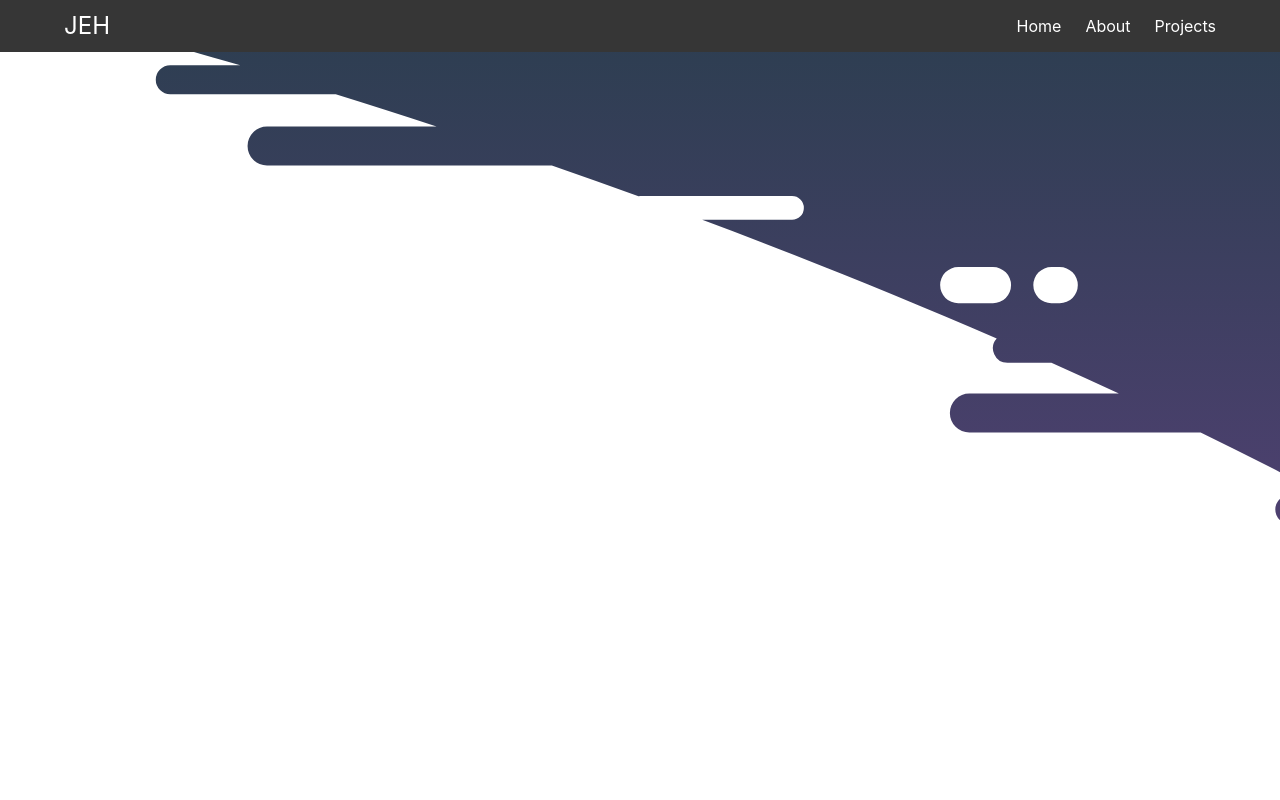
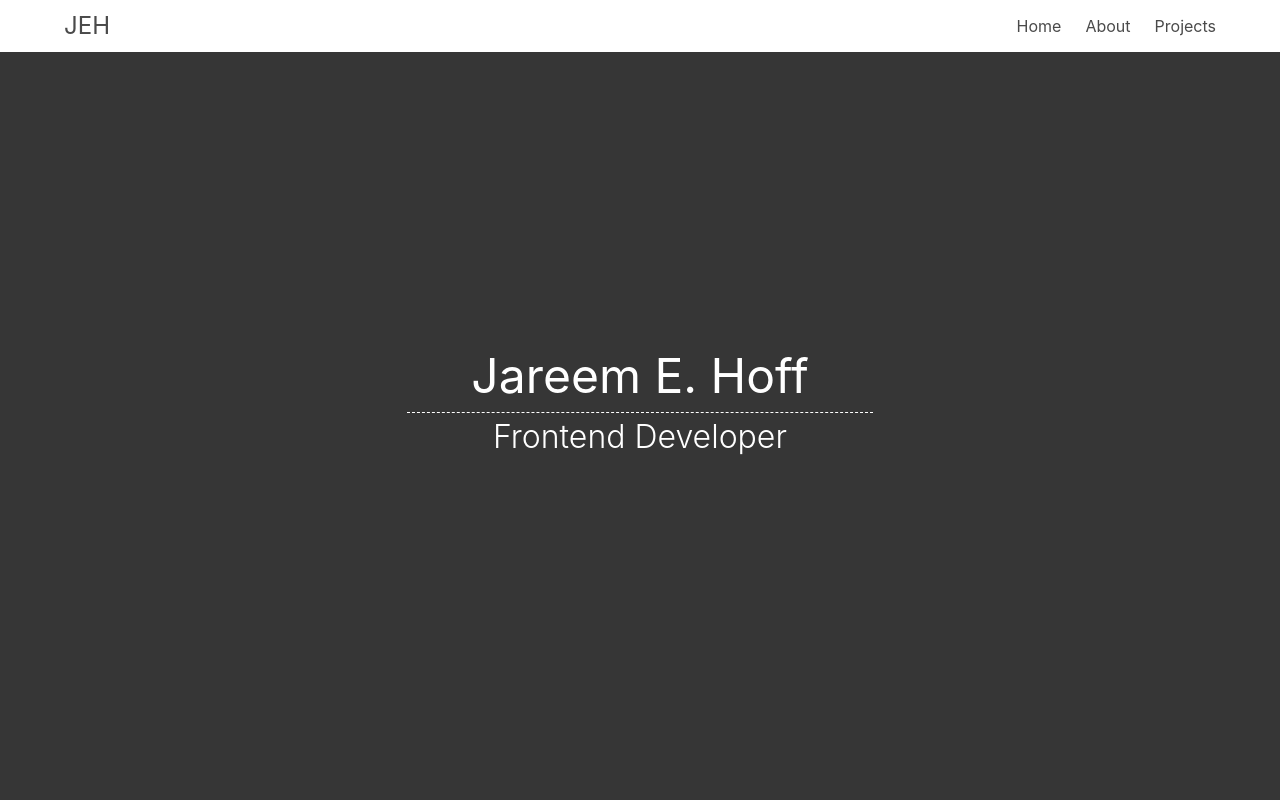
Before and after one commit to 12jihan/portfo, an Angular app: page /home in a window 1280 px wide. Shown: the top 800 px of the page. Built offline with nearby package versions, Linux system fonts and the light colour scheme.

Commit message:
this is a final push for tonight

```diff
--- a/src/app/components/homepage/homepage.component.html
+++ b/src/app/components/homepage/homepage.component.html
@@ -1,5 +1,34 @@
-<div class="conX">
-</div>
+<div class="hero is-fullheight is-dark">
+    <div class="hero-body">
+      <div class="container has-text-centered">
+        <div class="columns is-centered">
+
+          <div class="column is-5">
+            <h1 class="is-size-1 has-text-weight-normal has-text-centereds">Jareem E. Hoff</h1>
+
+            <!--
+              Use type js to make this do some funky stuff
+            -->
+            <h2 class="is-size-3 has-text-weight-light">Frontend Developer</h2>
+          </div>
+
+        </div>
+      </div>
+    </div>
+  </div>
+
+<!--
+  come back to this when you're ready to fix it ... mnaybe put it in it's own component
+-->
+
+<!-- <div class="conX">
+
+  <div id="leftImg">
+    <h1 class="is-size-1 has-text-white has-text-weight-light">Jareem Hoff</h1>
+    <img src="../../../assets/images/SVG/ballThing.svg">
+  </div>
+
+</div> -->
 
 <div class="container">
   <div class="columns is-multiline">
--- a/src/app/components/homepage/homepage.component.scss
+++ b/src/app/components/homepage/homepage.component.scss
@@ -1,9 +1,41 @@
-div.conX {
-    height: 100vh;
-    width: auto;
+div.hero-body {
+    h1 {
+        border-bottom: dashed white 1px;
+    }
+}
 
-    background:  url(../../../assets/images/SVG/bg-image.svg) no-repeat;
-    background-size: cover;
-    padding-top: 502px;
-    padding-bottom: 1000px;
-}
+
+
+
+
+
+// div.conX {
+//     height: 100vh;
+//     width: auto;
+
+//     background:  url(../../../assets/images/SVG/bg-image.svg) no-repeat;
+//     background-size: cover;
+//     padding-bottom: 1000px;
+
+//     #leftImg {
+//         position: relative;
+//         top: 350px;
+//         left: 100px;
+//         height: auto;
+//         width: 600px;
+
+//         h1 {
+//             z-index: 10;
+//             position: absolute;
+//             top: 150px;
+//             left: 25%;
+//             text-align: center;
+//             border-bottom: solid white
+//         }
+
+//         img {
+//             z-index: 4;
+//         }
+
+//     }
+// }
--- a/src/app/components/navbar/navbar.component.html
+++ b/src/app/components/navbar/navbar.component.html
@@ -1,4 +1,4 @@
-<nav class="navbar is-dark is-fixed-top" role="navigation" aria-label="main navigation">
+<nav class="navbar is-darky is-fixed-top" role="navigation" aria-label="main navigation">
   <div class="container">
     <div class="navbar-brand">
       <a routerLink="/home" class="navbar-item">
```
